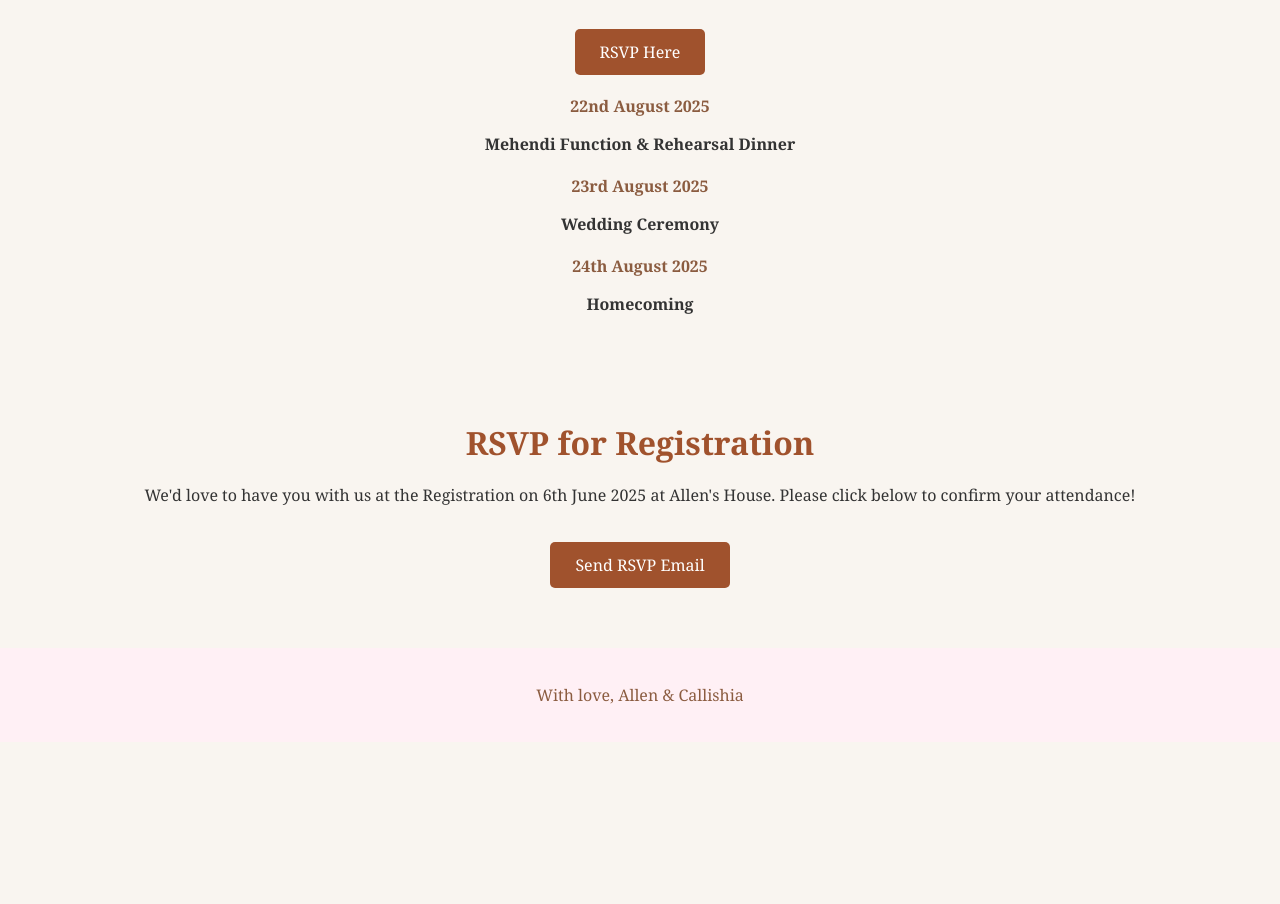
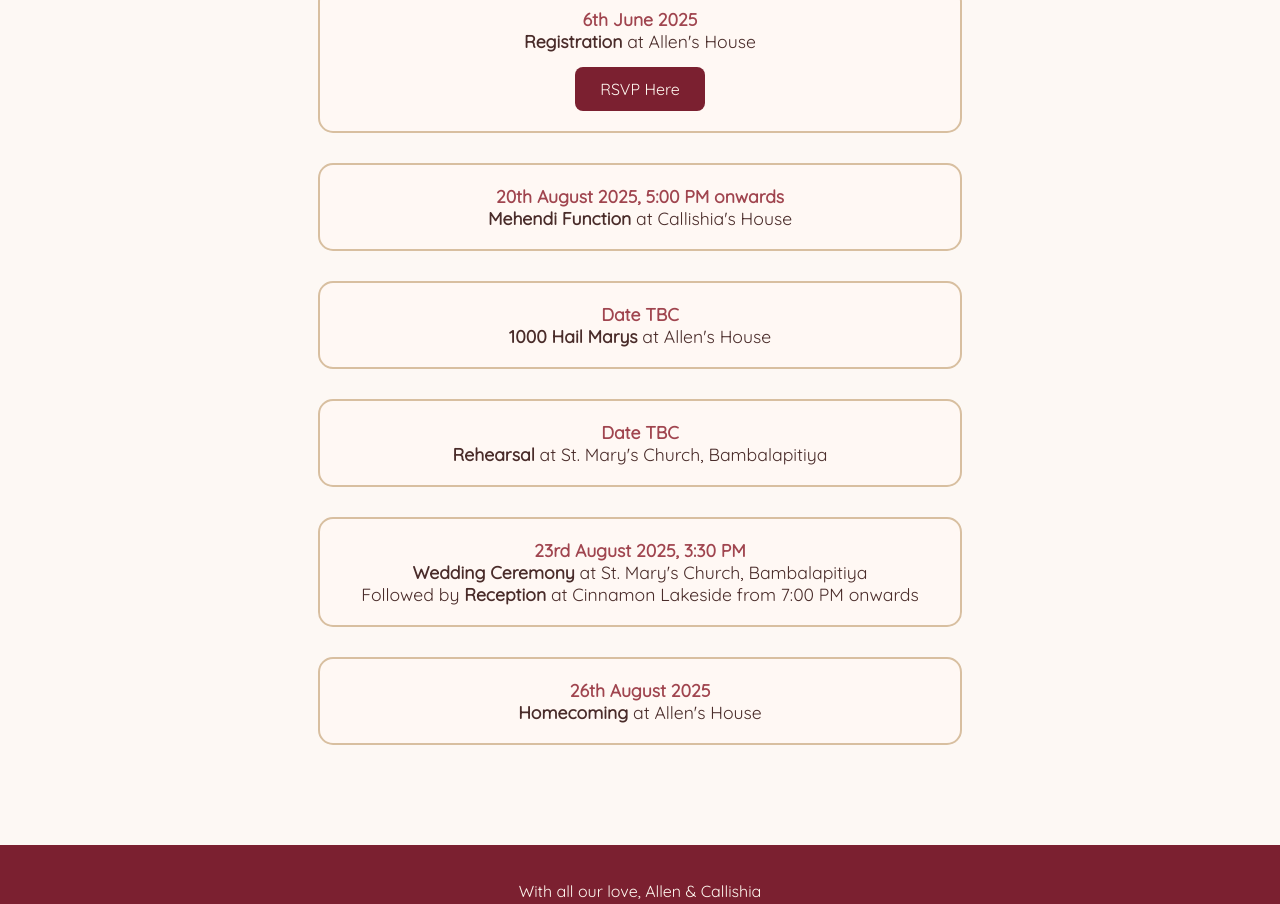
Before and after one commit to Callishia/TheFernandoFamilyWedding, a plain HTML site: page index.html in a window 1280 px wide. Shown: the part 397-1301 px from the top of the page. Before the commit the page ends 1139 px from the top, so only its background shows below. Drawn offline with nearby package versions, Linux system fonts and the light colour scheme.

Commit message:
Update index.html

```diff
--- a/index.html
+++ b/index.html
@@ -5,57 +5,79 @@
   <meta name="viewport" content="width=device-width, initial-scale=1.0"/>
   <title>Allen & Callishia's Wedding</title>
   <style>
+    @import url('https://fonts.googleapis.com/css2?family=Playfair+Display:wght@700&family=Quicksand&display=swap');
+
     body {
-      font-family: 'Georgia', serif;
+      font-family: 'Quicksand', sans-serif;
       margin: 0;
-      background-color: #f9f5f0;
-      color: #333;
+      background-color: #fdf8f4;
+      color: #4a2c2a;
     }
     header {
-      background-color: #fff0f5;
+      background-color: #7b2030;
+      padding: 50px 20px;
+      text-align: center;
+      color: #fff8f0;
+    }
+    header h1 {
+      font-family: 'Playfair Display', serif;
+      font-size: 3.5em;
+      margin: 0;
+      color: #ffd9c0;
+    }
+    header p {
+      font-size: 1.3em;
+      margin-top: 10px;
+    }
+    section {
       padding: 40px 20px;
       text-align: center;
     }
-    header h1 {
-      font-size: 3em;
-      margin: 0;
-      color: #a0522d;
-    }
-    header p {
-      font-size: 1.2em;
-      color: #8b5c40;
-    }
-    section {
-      padding: 30px 20px;
-      text-align: center;
-    }
     section h2 {
-      font-size: 2em;
-      margin-bottom: 20px;
-      color: #a0522d;
+      font-size: 2.5em;
+      margin-bottom: 25px;
+      font-family: 'Playfair Display', serif;
+      color: #7b2030;
     }
     .event {
-      margin-bottom: 20px;
+      margin-bottom: 30px;
+      border: 2px solid #d8bfa0;
+      border-radius: 15px;
+      padding: 20px;
+      background: #fff8f4;
+      max-width: 600px;
+      margin-left: auto;
+      margin-right: auto;
     }
     .event-date {
       font-weight: bold;
-      color: #8b5c40;
+      color: #a0454f;
+      font-size: 1.2em;
+      margin-bottom: 5px;
     }
-    .rsvp-button {
+    .event p {
+      margin: 0;
+      font-size: 1.1em;
+    }
+    .event a {
       display: inline-block;
+      margin-top: 15px;
       padding: 12px 25px;
-      background-color: #a0522d;
-      color: #fff;
+      background-color: #7b2030;
+      color: #fff8f0;
       text-decoration: none;
-      border-radius: 5px;
+      border-radius: 8px;
       font-size: 1em;
-      margin-top: 20px;
+      transition: background-color 0.3s;
+    }
+    .event a:hover {
+      background-color: #a0454f;
     }
     footer {
-      background-color: #fff0f5;
+      background-color: #7b2030;
       padding: 20px;
       text-align: center;
-      color: #8b5c40;
+      color: #fff8f0;
       margin-top: 30px;
     }
   </style>
@@ -64,42 +86,48 @@
 
 <header>
   <h1>Allen & Callishia</h1>
-  <p>Are Getting Married — 23rd August 2025</p>
+  <p>A Fairytale Begins — 23rd August 2025</p>
 </header>
 
 <section>
-  <h2>Our Wedding Events</h2>
+  <h2>Wedding Celebrations</h2>
 
   <div class="event">
     <p class="event-date">6th June 2025</p>
     <p><strong>Registration</strong> at Allen's House</p>
-    <a href="#rsvp" class="rsvp-button">RSVP Here</a>
+    <a href="mailto:allenandcallishia@gmail.com?subject=RSVP%20for%20Registration">RSVP Here</a>
   </div>
 
   <div class="event">
-    <p class="event-date">22nd August 2025</p>
-    <p><strong>Mehendi Function & Rehearsal Dinner</strong></p>
+    <p class="event-date">20th August 2025, 5:00 PM onwards</p>
+    <p><strong>Mehendi Function</strong> at Callishia's House</p>
   </div>
 
   <div class="event">
-    <p class="event-date">23rd August 2025</p>
-    <p><strong>Wedding Ceremony</strong></p>
+    <p class="event-date">Date TBC</p>
+    <p><strong>1000 Hail Marys</strong> at Allen's House</p>
   </div>
 
   <div class="event">
-    <p class="event-date">24th August 2025</p>
-    <p><strong>Homecoming</strong></p>
+    <p class="event-date">Date TBC</p>
+    <p><strong>Rehearsal</strong> at St. Mary's Church, Bambalapitiya</p>
   </div>
-</section>
 
-<section id="rsvp">
-  <h2>RSVP for Registration</h2>
-  <p>We'd love to have you with us at the Registration on 6th June 2025 at Allen's House. Please click below to confirm your attendance!</p>
-  <a href="mailto:allenandcallishia@gmail.com?subject=RSVP%20for%20Registration" class="rsvp-button">Send RSVP Email</a>
+  <div class="event">
+    <p class="event-date">23rd August 2025, 3:30 PM</p>
+    <p><strong>Wedding Ceremony</strong> at St. Mary's Church, Bambalapitiya</p>
+    <p>Followed by <strong>Reception</strong> at Cinnamon Lakeside from 7:00 PM onwards</p>
+  </div>
+
+  <div class="event">
+    <p class="event-date">26th August 2025</p>
+    <p><strong>Homecoming</strong> at Allen's House</p>
+  </div>
+
 </section>
 
 <footer>
-  <p>With love, Allen & Callishia</p>
+  <p>With all our love, Allen & Callishia</p>
 </footer>
 
 </body>
```
